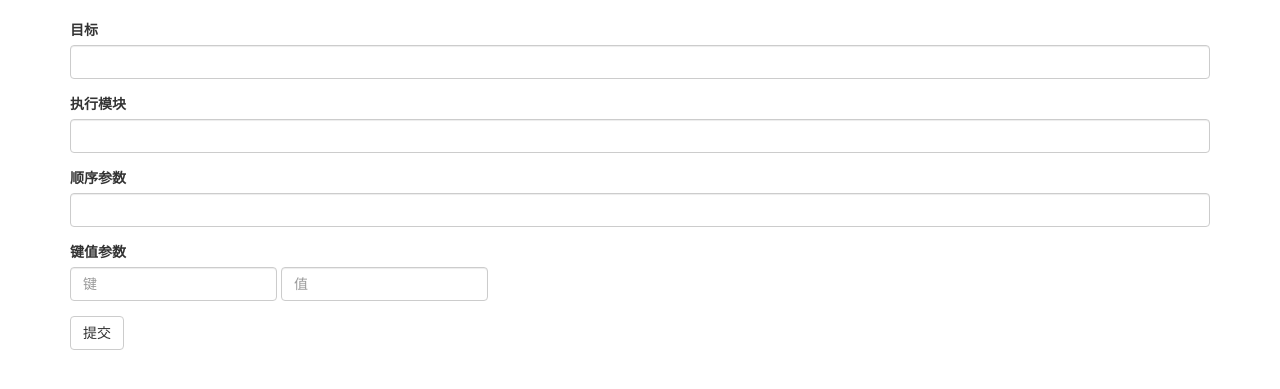
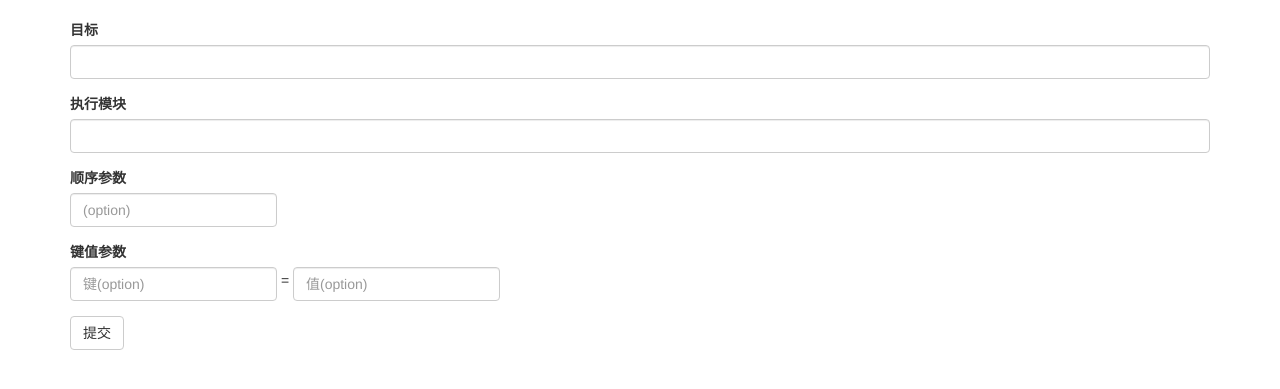
Before and after one commit to lfzyx/ButterSalt, a Flask app: page / in a window 1280 px wide. Shown: the part 52-441 px from the top of the page. Run offline with Flask 2, Linux system fonts and the light colour scheme; a user stored in the database is signed in; data that the repository does not hold is empty; parts of the project's set-up code (start-up, migrations or seed data) failed here and were passed over; some libraries are stand-ins or nearby versions.

Commit message:
增加可选提示

```diff
--- a/templates/index.html
+++ b/templates/index.html
@@ -7,19 +7,22 @@
     {{ wtf.form_errors(form, hiddens="only") }}
     {{ wtf.form_field(form.tgt) }}
     {{ wtf.form_field(form.fun) }}
-    {{ wtf.form_field(form.arg) }}
+    <div class="form-group " style="display: inline-block; vertical-align:middle">
+        <label class="control-label" for="arg">顺序参数</label>
+        <input class="form-control" id="arg" name="arg" type="text" value="" placeholder="(option)">
+    </div>
 
     <div class="form-group " style="margin-bottom: -20px">
         <label class="control-label" >键值参数</label>
     </div>
     <div class="form-group " style="display: inline-block; vertical-align:middle">
         <label class="control-label" for="keyarg"></label>
-        <input class="form-control" id="keyarg" name="keyarg" type="text" value="" placeholder="键">
+        <input class="form-control" id="keyarg" name="keyarg" type="text" value="" placeholder="键(option)">
     </div>
-
+    =
     <div class="form-group " style="display: inline-block; vertical-align:middle">
         <label class="control-label" for="wordarg"></label>
-        <input class="form-control" id="wordarg" name="wordarg" type="text" value="" placeholder="值">
+        <input class="form-control" id="wordarg" name="wordarg" type="text" value="" placeholder="值(option)">
     </div>
     <div style="display: block">
         <input class="btn btn-default" id="submit" name="submit" type="submit" value="提交" >
```
